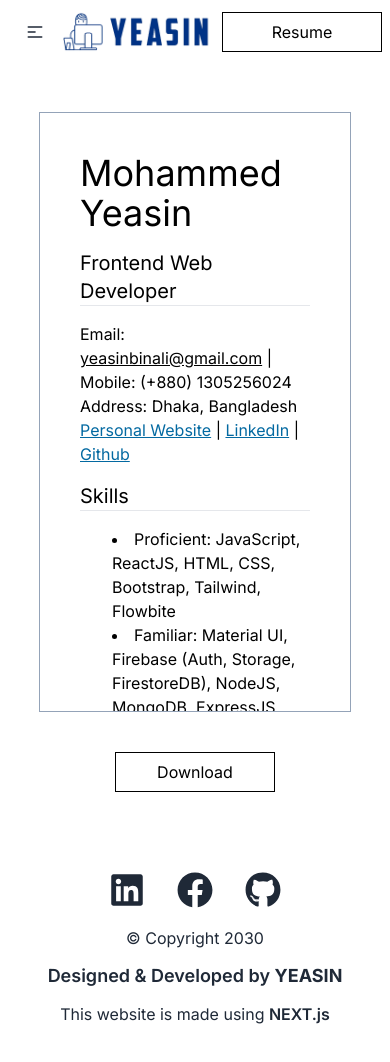
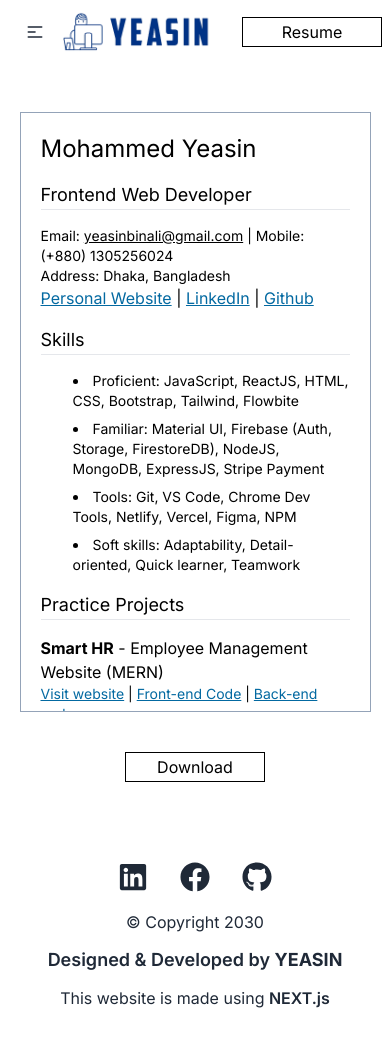
Before and after one commit to yeasinbinali/yeasin-portfolio, a Next.js app: page /resume in a window 390 px wide. Shown: the top 1062 px of the page. Built offline with nearby package versions, Linux system fonts and the light colour scheme.

Commit message:
mobile responsive added

```diff
--- a/src/app/layout.js
+++ b/src/app/layout.js
@@ -13,7 +13,7 @@ export const metadata = {
 export default function RootLayout({ children }) {
   return (
     <html lang="en">
-      <body className={`${inter.className} max-w-6xl mx-auto`}>
+      <body className={`${inter.className} w-[90%] mx-auto`}>
         <Navbar></Navbar>
         <div>
           {children}
--- a/src/app/resume/page.jsx
+++ b/src/app/resume/page.jsx
@@ -5,58 +5,58 @@ import React from 'react';
 const resume = () => {
     return (
         <div className='mt-28 mb-20'>
-            <div className='border-[1px] border-slate-400 p-10 w-[80%] h-[600px] overflow-x-auto mx-auto text-black'>
-                <h1 className='text-4xl'>Mohammed Yeasin</h1>
-                <h4 className='text-xl mt-4'>Frontend Web Developer</h4>
+            <div className='border-[1px] border-slate-400 p-5 md:p-10 w-[100%] md:w-[80%] h-[600px] overflow-x-auto mx-auto text-black'>
+                <h1 className='text-2xl md:text-3xl lg:text-4xl'>Mohammed Yeasin</h1>
+                <h4 className='text-lg md:text-xl mt-4'>Frontend Web Developer</h4>
                 <hr />
                 <div className='mt-4'>
-                    <p>Email: <span className='underline'>yeasinbinali@gmail.com</span> | Mobile: (+880) 1305256024</p>
-                    <p>Address: Dhaka, Bangladesh</p>
+                    <p className="text-sm md:text-md">Email: <span className='underline'>yeasinbinali@gmail.com</span> | Mobile: (+880) 1305256024</p>
+                    <p className="text-sm md:text-md">Address: Dhaka, Bangladesh</p>
                     <div>
                         <Link className='text-sky-700 underline' href={""}>Personal Website</Link> | <Link className='text-sky-700 underline' href={"https://linkedin.com/in/mohammed-yeasin-dev"}>LinkedIn</Link> | <Link className='text-sky-700 underline' href={"https://github.com/yeasinbinali"}>Github</Link>
                     </div>
                 </div>
 
-                <h2 className='text-xl mt-4'>Skills</h2><hr />
+                <h2 className='text-lg md:text-xl mt-4'>Skills</h2><hr />
                 <ul className='mt-4 ml-8'>
-                    <li style={{ listStyle: 'inside' }}>Proficient: JavaScript, ReactJS, HTML, CSS, Bootstrap, Tailwind, Flowbite</li>
-                    <li style={{ listStyle: 'inside' }}>Familiar: Material UI, Firebase (Auth, Storage, FirestoreDB), NodeJS, MongoDB, ExpressJS, Stripe Payment</li>
-                    <li style={{ listStyle: 'inside' }}>Tools: Git, VS Code, Chrome Dev Tools, Netlify, Vercel, Figma, NPM</li>
-                    <li style={{ listStyle: 'inside' }}>Soft skills: Adaptability, Detail-oriented, Quick learner, Teamwork</li>
+                    <li className='text-sm md:text-md mb-2 md:mb-0' style={{ listStyle: 'inside' }}>Proficient: JavaScript, ReactJS, HTML, CSS, Bootstrap, Tailwind, Flowbite</li>
+                    <li className='text-sm md:text-md mb-2 md:mb-0' style={{ listStyle: 'inside' }}>Familiar: Material UI, Firebase (Auth, Storage, FirestoreDB), NodeJS, MongoDB, ExpressJS, Stripe Payment</li>
+                    <li className='text-sm md:text-md mb-2 md:mb-0' style={{ listStyle: 'inside' }}>Tools: Git, VS Code, Chrome Dev Tools, Netlify, Vercel, Figma, NPM</li>
+                    <li className='text-sm md:text-md' style={{ listStyle: 'inside' }}>Soft skills: Adaptability, Detail-oriented, Quick learner, Teamwork</li>
                 </ul>
 
-                <h2 className='text-xl mt-4'>Practice Projects</h2><hr />
+                <h2 className='text-lg md:text-xl mt-4'>Practice Projects</h2><hr />
                 <div className='mt-4'>
                     <h5><span className='font-bold'>Smart HR</span> - Employee Management Website (MERN)</h5>
-                    <div>
+                    <div className='text-sm md:text-md'>
                         <Link className='text-sky-700 underline' href={"https://smart-hr-site.web.app"}>Visit website</Link> | <Link className='text-sky-700 underline' href={"https://github.com/yeasinbinali/smarthr"}>Front-end Code</Link> | <Link className='text-sky-700 underline' href={"https://github.com/yeasinbinali/smarthr-server"}>Back-end code</Link>
                     </div>
-                    <p>Tech used: Flowbite, React Router Dom, ReactJS, Firebase auth, NodeJS, MongoDB,
+                    <p className="text-sm md:text-md">Tech used: Flowbite, React Router Dom, ReactJS, Firebase auth, NodeJS, MongoDB,
                         ExpressJS, Stripe Payment</p>
                 </div>
                 <div className='mt-4'>
                     <h5><span className='font-bold'>Royella</span> - Hotel Management Website</h5>
-                    <div>
+                    <div className='text-sm md:text-md'>
                         <Link className='text-sky-700 underline' href={"https://royella-luxury-hotel.web.app"}>Visit website</Link> | <Link className='text-sky-700 underline' href={"https://github.com/yeasinbinali/royella"}>Front-end Code</Link> | <Link className='text-sky-700 underline' href={"https://github.com/yeasinbinali/royella-server"}>Back-end code</Link>
                     </div>
-                    <p>Tech used: DaisyUI, React Router Dom, ReactJS, Firebaes auth, NodeJS, MongoDB,
+                    <p className="text-sm md:text-md">Tech used: DaisyUI, React Router Dom, ReactJS, Firebaes auth, NodeJS, MongoDB,
                         ExpressJS, EmailJS, JWT</p>
                 </div>
                 <div className='mt-4'>
                     <h5><span className='font-bold'>Men Beauty Parlour</span> - Parlour Management Website</h5>
-                    <div>
+                    <div className='text-sm md:text-md'>
                         <Link className='text-sky-700 underline' href={"https://men-beauty-parlour.web.app"}>Visit website</Link> | <Link className='text-sky-700 underline' href={"https://github.com/yeasinbinali/men-beauty-parlour"}>Front-end Code</Link> | <Link className='text-sky-700 underline' href={"https://github.com/yeasinbinali/men-beauty-server"}>Back-end code</Link>
                     </div>
-                    <p>Tech used: DaisyUI, React Router Dom, ReactJS, Firebase auth, NodeJS, MongoDB,
+                    <p className="text-sm md:text-md">Tech used: DaisyUI, React Router Dom, ReactJS, Firebase auth, NodeJS, MongoDB,
                         ExpressJS, Stripe payment</p>
                 </div>
 
-                <h2 className='text-xl mt-4'>Education</h2><hr />
-                <p className='mt-4 font-bold'>University of Dhaka</p>
-                <p>September 2022 to Present | BBA in Management Information Systems (MIS)</p>
+                <h2 className='text-lg md:text-xl mt-4'>Education</h2><hr />
+                <p className='mt-4 font-bold text-sm md:text-md'>University of Dhaka</p>
+                <p className="text-sm md:text-md">September 2022 to Present | BBA in Management Information Systems (MIS)</p>
 
-                <h2 className='text-xl mt-4'>Language</h2><hr />
-                <p className='mt-4'>English (comfortable), Bengali (Native), Hindi (listen & speak)</p>
+                <h2 className='text-lg md:text-xl mt-4'>Language</h2><hr />
+                <p className='mt-4 text-sm md:text-md'>English (comfortable), Bengali (Native), Hindi (listen & speak)</p>
             </div>
             <div className='mt-10'>
                 <Button name={"Download"}></Button>
--- a/src/components/Button/Button.css
+++ b/src/components/Button/Button.css
@@ -69,3 +69,10 @@
         background-position: 0 0;
     }
 }
+
+@media not all and (min-width: 640px) {
+    .glow-on-hover {
+        width: 140px;
+        height: 30px;
+    }
+}
--- a/src/components/Contact/Contact.jsx
+++ b/src/components/Contact/Contact.jsx
@@ -41,20 +41,20 @@ const Contact = () => {
     return (
         <div className='mb-20'>
             <HeaderName name={"Send me a message"} />
-            <form className="form w-[50%] mx-auto bg-sky-50" onSubmit={handleSubmit}>
-                <div className="input-container w-[50%] mx-auto ic1">
+            <form className="form w-[85%] md:w-[50%] mx-auto bg-sky-50" onSubmit={handleSubmit}>
+                <div className="input-container w-[85%] md:w-[50%] mx-auto ic1">
                     <input id="name" className="input" type="text" placeholder=" " name="name" required />
-                    <div className="cut w-[15%]"></div>
+                    <div className="cut w-[25%] md:w-[15%]"></div>
                     <label htmlFor="name" className="placeholder">Your Name</label>
                 </div>
-                <div className="input-container w-[50%] mx-auto ic2">
+                <div className="input-container w-[85%] md:w-[50%] mx-auto ic2">
                     <input id="email" className="input" type="email" placeholder=" " name="email" required />
-                    <div className="cut w-[15%]"></div>
+                    <div className="cut w-[25%] md:w-[15%]"></div>
                     <label htmlFor="email" className="placeholder">Email</label>
                 </div>
-                <div className="textarea-container w-[50%] mx-auto ic2">
+                <div className="textarea-container w-[85%] md:w-[50%] mx-auto ic2">
                     <textarea id="message" className="input" placeholder=" " name="message" required />
-                    <div className="cut w-[15%]"></div>
+                    <div className="cut w-[25%] md:w-[15%]"></div>
                     <label htmlFor="message" className="placeholder">Message</label>
                 </div>
                 <div className='mt-5'>
--- a/src/components/HeaderName/HeaderName.jsx
+++ b/src/components/HeaderName/HeaderName.jsx
@@ -2,7 +2,7 @@ import React from 'react';
 
 const HeaderName = ({ name }) => {
     return (
-        <h1 className='text-4xl font-bold text-main mb-10'>{name} __</h1>
+        <h1 className='text-3xl md:text-4xl font-bold text-main mb-10'>{name} __</h1>
     );
 };
 
--- a/src/components/Project/Project.jsx
+++ b/src/components/Project/Project.jsx
@@ -18,7 +18,7 @@ const Project = ({ project }) => {
     return (
         <div className="relative max-w-full mx-auto bg-white shadow-lg rounded-lg overflow-hidden mb-10">
             <img src={image} alt="img" className='brightness-50' />
-            <div className="px-6 py-4 border-t absolute right-10 bottom-10">
+            <div className="px-6 py-4 absolute right-0 md:right-10 bottom-0 md:bottom-10">
                 <button
                     className='glow-on-hover flex justify-center items-center'
                     onClick={toggleDrawer}
@@ -31,7 +31,7 @@ const Project = ({ project }) => {
                     }`}
                 style={{ width: "50%" }}
             >
-                <div className="relative p-5 bg-sky-50 h-full">
+                <div className="relative p-2 md:p-5 bg-sky-50 h-full overflow-x-auto md:overflow-x-hidden">
                     <button
                         className="absolute top-2 right-2 bg-main text-white rounded-full p-1 hover:bg-sky-600"
                         onClick={closeDrawer}
@@ -40,17 +40,17 @@ const Project = ({ project }) => {
                     </button>
                     <div>
                         <div>
-                            <h1 className='text-3xl font-bold'>{name}</h1>
-                            <p className='text-xl my-3'>Features :</p>
-                            <ul className='ml-3'>
-                                {description.map((des, index) => <li className='mb-1' key={index}>&#x2022; {des}</li>)}
+                            <h1 className='text-lg md:text-2xl lg:text-3xl font-bold'>{name}</h1>
+                            <p className='text-md md:text-xl my-2 md:my-3'>Features :</p>
+                            <ul className='md:ml-3'>
+                                {description.map((des, index) => <li className='mb-1 text-sm md:text-md' key={index}>&#x2022; {des}</li>)}
                             </ul>
-                            <p className='text-xl mt-3 mb-3'>Technologies used : </p>
-                            <div className='grid grid-cols-3 gap-5'>
-                                {technologies.map((technology, index) => <p key={index} className='border-[1px] border-slate-300 flex justify-center'>{technology}</p>)}
+                            <p className='text-md md:text-xl mt-3 mb-3'>Technologies used : </p>
+                            <div className='grid grid-cols-1 md:grid-cols-2 lg:grid-cols-3 gap-2 md:gap-5'>
+                                {technologies.map((technology, index) => <p key={index} className='border-[1px] border-slate-300 text-sm md:text-md flex justify-center'>{technology}</p>)}
                             </div>
                         </div>
-                        <div className='flex justify-between items-center mt-5'>
+                        <div className='grid grid-cols-1 md:grid-cols-2 lg:grid-cols-3 gap-2 md:gap-5 mt-5'>
                             <Link href={live_site}><Button name={"Live Site"}></Button></Link>
                             <Link href={frontend_code}><Button name={"Frontend code"}></Button></Link>
                             {backend_code && <Link href={backend_code}><Button name={"Backend code"}></Button></Link>}
--- a/src/components/Projects/Projects.jsx
+++ b/src/components/Projects/Projects.jsx
@@ -27,7 +27,7 @@ const Projects = () => {
                 {projects.slice(0, 3).map(project => <Project key={project.id} project={project}></Project>)}
             </div>
             <div onClick={handleAllProjects}>
-                <Button name={"View More Projects"}></Button>
+                <Button name={"More Projects"}></Button>
             </div>
         </div>
     );
--- a/src/components/SocialLinks/SocialLinks.jsx
+++ b/src/components/SocialLinks/SocialLinks.jsx
@@ -7,17 +7,17 @@ const SocialLinks = () => {
         <div className='flex items-center justify-center'>
             <Link href="https://www.linkedin.com/in/mohammed-yeasin-dev" passHref>
                 <div className="tooltip" data-tip="LinkedIn">
-                    <FaLinkedin className='text-4xl'></FaLinkedin>
+                    <FaLinkedin className='text-3xl md:text-4xl'></FaLinkedin>
                 </div>
             </Link>
             <Link href="https://www.facebook.com/mohammedyeasin0" passHref>
                 <div className="tooltip px-8" data-tip="Facebook">
-                    <FaFacebook className='text-4xl'></FaFacebook>
+                    <FaFacebook className='text-3xl md:text-4xl'></FaFacebook>
                 </div>
             </Link>
             <Link href="https://github.com/yeasinbinali" passHref>
                 <div className="tooltip" data-tip="Github">
-                    <FaGithub className='text-4xl'></FaGithub>
+                    <FaGithub className='text-3xl md:text-4xl'></FaGithub>
                 </div>
             </Link>
         </div>
--- a/src/components/WelcomeHeader/WelcomeHeader.jsx
+++ b/src/components/WelcomeHeader/WelcomeHeader.jsx
@@ -15,9 +15,9 @@ const WelcomeHeader = () => {
 
     return (
         <div className='text-center mt-28 mb-20'>
-            <p className='text-xl text-main'>Welcome to my portfolio!</p>
-            <h1 className='text-6xl font-bold my-8'>Mohammed Yeasin</h1>
-            <h3 className='text-3xl'>
+            <p className='text-md md:text-xl text-main'>Welcome to my portfolio!</p>
+            <h1 className='text-4xl md:text-5xl lg:text-6xl font-bold my-8'>Mohammed Yeasin</h1>
+            <h3 className='text-2xl md:text-3xl'>
                 <Typewriter
                     words={['MIS Student', 'Web Developer', 'Bookworm', 'Coder']}
                     loop={0} // 0 for infinite loop
@@ -28,7 +28,7 @@ const WelcomeHeader = () => {
                     delaySpeed={2000}
                 />
             </h3>
-            <p className='text-justify mt-8 w-1/2 mx-auto text-lg mb-8'>
+            <p className='text-justify mt-8 md:w-1/2 mx-auto text-lg mb-8 px-4 md:px-0'>
                 I'm <span className='font-semibold'>Mohammed Yeasin</span>, a dedicated web developer with a passion for crafting exceptional digital experiences. Currently, my focus is on mastering React Redux for creating sophisticated websites and delving into React Native for developing innovative mobile applications.
             </p>
             <SocialLinks></SocialLinks>
```
Also changed, not shown: src/components/About/About.jsx (+5 -3 lines).
